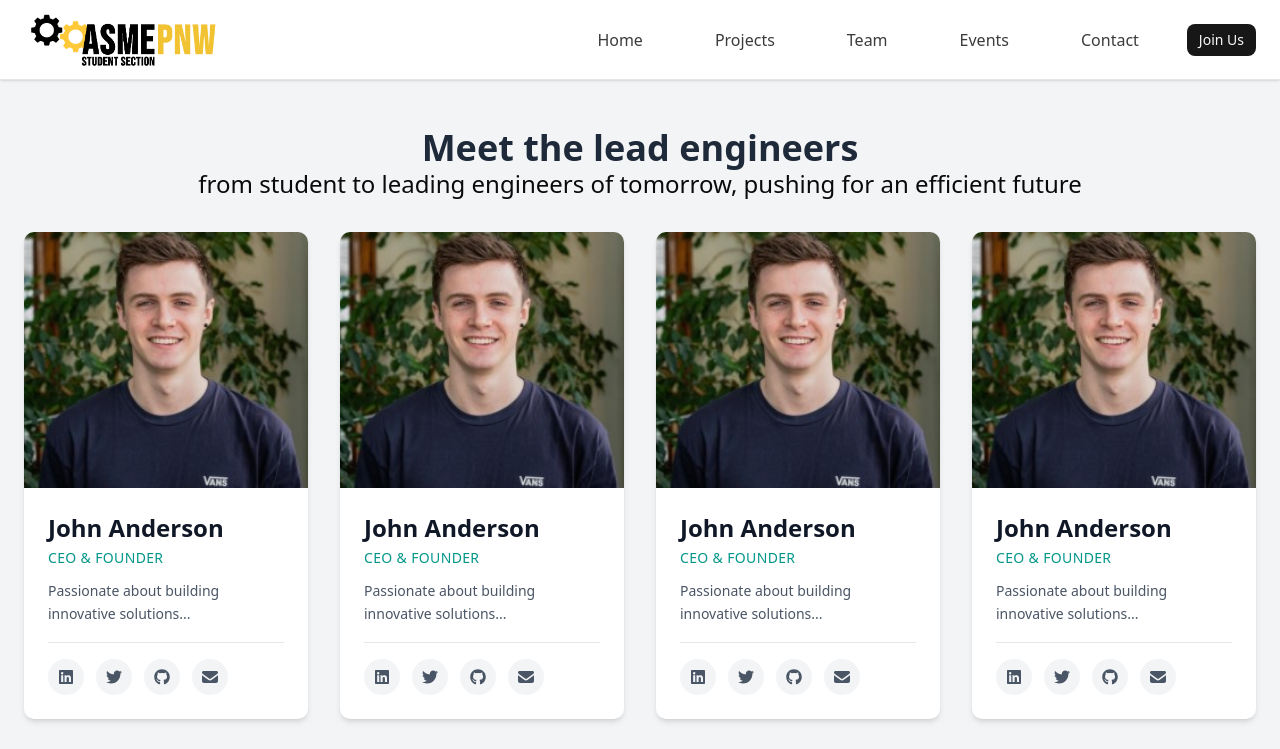
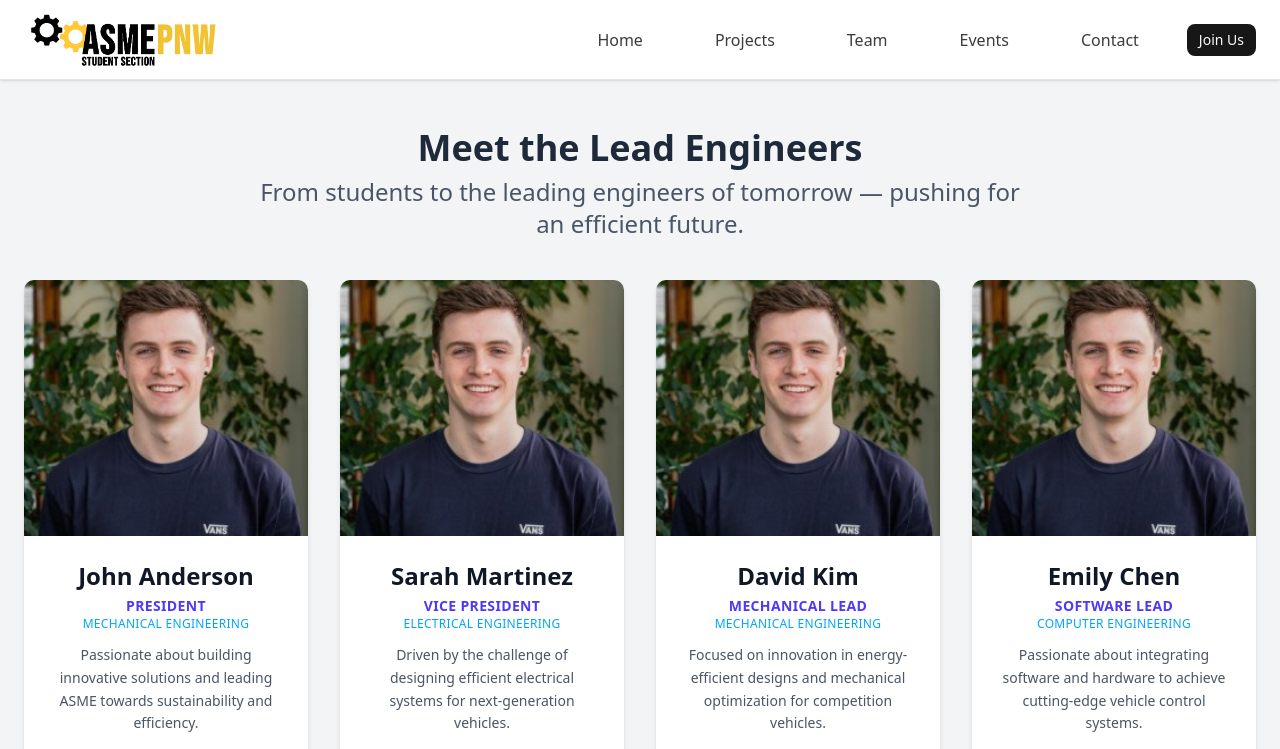
Before and after one commit to asmePNW/main-website, a Next.js app: page /team in a window 1280 px wide. Shown: the top 749 px of the page. Built offline with nearby package versions, Linux system fonts and the light colour scheme.

Commit message:
updated team card

```diff
--- a/src/app/(main)/team/page.tsx
+++ b/src/app/(main)/team/page.tsx
@@ -1,67 +1,86 @@
-import {TeamCard} from "@/components/ui/cards/TeamCard";
+import { TeamCard } from "@/components/ui/cards/TeamCard";
+import placeholder from "../../../../public/placeholder.jpeg";
+
 export default function TeamPage() {
   return (
-        <div
-            className="min-h-screen flex flex-col items-center justify-center bg-gray-100 px-6 py-12">
-            <h1 className="text-4xl font-bold text-gray-800">Meet the lead engineers</h1>
-             <p className="text-center text-2xl">from student to leading engineers of tomorrow, pushing for an efficient future</p>
-            <div className="grid grid-cols-1 md:grid-cols-3 lg:grid-cols-4 gap-8 mt-8">
+    <div className="min-h-screen flex flex-col items-center justify-center bg-gray-100 px-6 py-12">
+      <h1 className="text-4xl font-bold text-gray-800 mb-2">
+        Meet the Lead Engineers
+      </h1>
+      <p className="text-center text-lg md:text-2xl text-gray-600 max-w-3xl">
+        From students to the leading engineers of tomorrow — pushing for an efficient future.
+      </p>
+
+      <div className="grid grid-cols-1 md:grid-cols-3 lg:grid-cols-4 gap-8 mt-10 items-stretch">
         <TeamCard
-                    image="/placeholder.jpeg"
+          image={placeholder}
           name="John Anderson"
-                    role="CEO & Founder"
-                    bio="Passionate about building innovative solutions..."
+          role="President"
+          major="Mechanical Engineering"
+          bio="Passionate about building innovative solutions and leading ASME towards sustainability and efficiency."
           socialLinks={{
-                    linkedin: "https://linkedin.com/in/john",
-                    twitter: "https://twitter.com/john",
-                    github: "https://github.com/john",
-                    email: "john@example.com"
-                }}/>
+            linkedIn: "https://linkedin.com/in/john",
+            handshake: "https://joinhandshake.com/john",
+            gitHub: "https://github.com/john",
+            email: "john@example.com",
+          }}
+        />
+
         <TeamCard
-                    image="/placeholder.jpeg"
-                    name="John Anderson"
-                    role="CEO & Founder"
-                    bio="Passionate about building innovative solutions..."
+          image={placeholder}
+          name="Sarah Martinez"
+          role="Vice President"
+          major="Electrical Engineering"
+          bio="Driven by the challenge of designing efficient electrical systems for next-generation vehicles."
           socialLinks={{
-                    linkedin: "https://linkedin.com/in/john",
-                    twitter: "https://twitter.com/john",
-                    github: "https://github.com/john",
-                    email: "john@example.com"
-                }}/>
+            linkedIn: "https://linkedin.com/in/sarah",
+            handshake: "https://joinhandshake.com/sarah",
+            gitHub: "https://github.com/sarah",
+            email: "sarah@example.com",
+          }}
+        />
+
         <TeamCard
-                    image="/placeholder.jpeg"
-                    name="John Anderson"
-                    role="CEO & Founder"
-                    bio="Passionate about building innovative solutions..."
+          image={placeholder}
+          name="David Kim"
+          role="Mechanical Lead"
+          major="Mechanical Engineering"
+          bio="Focused on innovation in energy-efficient designs and mechanical optimization for competition vehicles."
           socialLinks={{
-                    linkedin: "https://linkedin.com/in/john",
-                    twitter: "https://twitter.com/john",
-                    github: "https://github.com/john",
-                    email: "john@example.com"
-                }}/>
+            linkedIn: "https://linkedin.com/in/david",
+            handshake: "https://joinhandshake.com/david",
+            gitHub: "https://github.com/david",
+            email: "david@example.com",
+          }}
+        />
+
         <TeamCard
-                    image="/placeholder.jpeg"
-                    name="John Anderson"
-                    role="CEO & Founder"
-                    bio="Passionate about building innovative solutions..."
+          image={placeholder}
+          name="Emily Chen"
+          role="Software Lead"
+          major="Computer Engineering"
+          bio="Passionate about integrating software and hardware to achieve cutting-edge vehicle control systems."
           socialLinks={{
-                    linkedin: "https://linkedin.com/in/john",
-                    twitter: "https://twitter.com/john",
-                    github: "https://github.com/john",
-                    email: "john@example.com"
-                }}/>
+            linkedIn: "https://linkedin.com/in/emily",
+            handshake: "https://joinhandshake.com/emily",
+            gitHub: "https://github.com/emily",
+            email: "emily@example.com",
+          }}
+        />
+
         <TeamCard
-                    image="/placeholder.jpeg"
-                    name="John Anderson"
-                    role="CEO & Founder"
-                    bio="Passionate about building innovative solutions..."
+          image={placeholder}
+          name="Michael Rodriguez"
+          role="Design Lead"
+          major="Industrial Design"
+          bio="Dedicated to crafting ergonomic and aerodynamic vehicle designs that combine efficiency and aesthetics."
           socialLinks={{
-                    linkedin: "https://linkedin.com/in/john",
-                    twitter: "https://twitter.com/john",
-                    github: "https://github.com/john",
-                    email: "john@example.com"
-                }}/>
-
+            linkedIn: "https://linkedin.com/in/michael",
+            handshake: "https://joinhandshake.com/michael",
+            gitHub: "https://github.com/michael",
+            email: "michael@example.com",
+          }}
+        />
       </div>
     </div>
   );
--- a/src/components/ui/cards/TeamCard.tsx
+++ b/src/components/ui/cards/TeamCard.tsx
@@ -1,89 +1,104 @@
-import {FontAwesomeIcon} from '@fortawesome/react-fontawesome';
-import {faLinkedin, faTwitter, faGithub} from '@fortawesome/free-brands-svg-icons';
-import {faEnvelope} from '@fortawesome/free-solid-svg-icons';
-import Image from 'next/image';
+import {FontAwesomeIcon} from "@fortawesome/react-fontawesome";
+import {faLinkedin, faGithub} from "@fortawesome/free-brands-svg-icons";
+import {faEnvelope, faHandshake} from "@fortawesome/free-solid-svg-icons";
+import Image, {StaticImageData} from "next/image";
+
 interface SocialLinks {
-    linkedin?: string;
-    twitter?: string;
-    github?: string;
     email?: string;
+    linkedIn?: string;
+    handshake?: string;
+    gitHub?: string;
 }
 
 interface TeamCardProps {
-    image : string;
+    image : string | StaticImageData;
     name : string;
     role : string;
+    major : string;
     bio : string;
     socialLinks?: SocialLinks;
 }
 
-export const TeamCard : React.FC < TeamCardProps > = ({image, name, role, bio, socialLinks}) => {
+export const TeamCard : React.FC < TeamCardProps > = ({
+    image,
+    name,
+    role,
+    major,
+    bio,
+    socialLinks
+}) => {
     return (
         <div
-            className="bg-white rounded-lg shadow-md overflow-hidden max-w-sm hover:shadow-xl transition-shadow duration-300">
+            className="flex flex-col bg-white rounded-lg shadow-md overflow-hidden max-w-sm hover:shadow-xl transition-shadow duration-300 h-full">
             <div className="relative h-64 overflow-hidden bg-gray-200">
                 <Image
-                    src={image}
+                    src={image || "https://via.placeholder.com/400x400.png?text=ASME+Member"}
                     alt={name}
                     width={400}
                     height={400}
                     className="w-full h-full object-cover"/>
             </div>
 
-            <div className="p-6">
-                <h3 className="text-2xl font-bold text-gray-900 mb-1">
+            <div className="p-6 flex flex-col grow">
+                <h3 className="text-2xl font-bold text-gray-900 mb-1 text-center">
                     {name}
                 </h3>
 
-                <p className="text-teal-600 font-medium text-sm uppercase tracking-wide mb-3">
+                <p
+                    className="text-indigo-600 font-semibold text-sm uppercase tracking-wide text-center">
                     {role}
                 </p>
+                <p
+                    className="text-sky-500 font-medium text-xs uppercase tracking-wide mb-3 text-center">
+                    {major}
+                </p>
 
-                <p className="text-gray-600 text-sm leading-relaxed mb-4">
+                <p className="text-gray-600 text-sm leading-relaxed mb-4 text-center grow">
                     {bio}
                 </p>
 
                 {socialLinks && (
-                    <div className="flex gap-3 pt-4 border-t border-gray-200">
-                        {socialLinks.linkedin && (
+                    <div
+                        className="flex justify-center gap-3 pt-4 border-t border-gray-200 mt-auto">
+                        {socialLinks.email && (
                             <a
-                                href={socialLinks.linkedin}
+                                href={`mailto:${socialLinks.email}`}
+                                className="w-9 h-9 rounded-full bg-gray-100 hover:bg-rose-600 flex items-center justify-center transition-colors group">
+                                <FontAwesomeIcon
+                                    icon={faEnvelope}
+                                    className="w-4 h-4 text-gray-600 group-hover:text-white"/>
+                            </a>
+                        )}
+                        {socialLinks.handshake && (
+                            <a
+                                href={socialLinks.handshake}
                                 target="_blank"
                                 rel="noopener noreferrer"
-                                className="w-9 h-9 rounded-full bg-gray-100 hover:bg-teal-600 flex items-center justify-center transition-colors group">
+                                className="w-9 h-9 rounded-full bg-gray-100 hover:bg-amber-600 flex items-center justify-center transition-colors group">
+                                <FontAwesomeIcon
+                                    icon={faHandshake}
+                                    className="w-4 h-4 text-gray-600 group-hover:text-white"/>
+                            </a>
+                        )}
+                        {socialLinks.linkedIn && (
+                            <a
+                                href={socialLinks.linkedIn}
+                                target="_blank"
+                                rel="noopener noreferrer"
+                                className="w-9 h-9 rounded-full bg-gray-100 hover:bg-blue-600 flex items-center justify-center transition-colors group">
                                 <FontAwesomeIcon
                                     icon={faLinkedin}
                                     className="w-4 h-4 text-gray-600 group-hover:text-white"/>
                             </a>
                         )}
-                        {socialLinks.twitter && (
+                        {socialLinks.gitHub && (
                             <a
-                                href={socialLinks.twitter}
+                                href={socialLinks.gitHub}
                                 target="_blank"
                                 rel="noopener noreferrer"
-                                className="w-9 h-9 rounded-full bg-gray-100 hover:bg-teal-600 flex items-center justify-center transition-colors group">
-                                <FontAwesomeIcon
-                                    icon={faTwitter}
-                                    className="w-4 h-4 text-gray-600 group-hover:text-white"/>
-                            </a>
-                        )}
-                        {socialLinks.github && (
-                            <a
-                                href={socialLinks.github}
-                                target="_blank"
-                                rel="noopener noreferrer"
-                                className="w-9 h-9 rounded-full bg-gray-100 hover:bg-teal-600 flex items-center justify-center transition-colors group">
+                                className="w-9 h-9 rounded-full bg-gray-100 hover:bg-gray-800 flex items-center justify-center transition-colors group">
                                 <FontAwesomeIcon
                                     icon={faGithub}
-                                    className="w-4 h-4 text-gray-600 group-hover:text-white"/>
-                            </a>
-                        )}
-                        {socialLinks.email && (
-                            <a
-                                href={`mailto:${socialLinks.email}`}
-                                className="w-9 h-9 rounded-full bg-gray-100 hover:bg-teal-600 flex items-center justify-center transition-colors group">
-                                <FontAwesomeIcon
-                                    icon={faEnvelope}
                                     className="w-4 h-4 text-gray-600 group-hover:text-white"/>
                             </a>
                         )}
```
Lines whose indentation alone changed are shown as unchanged.
